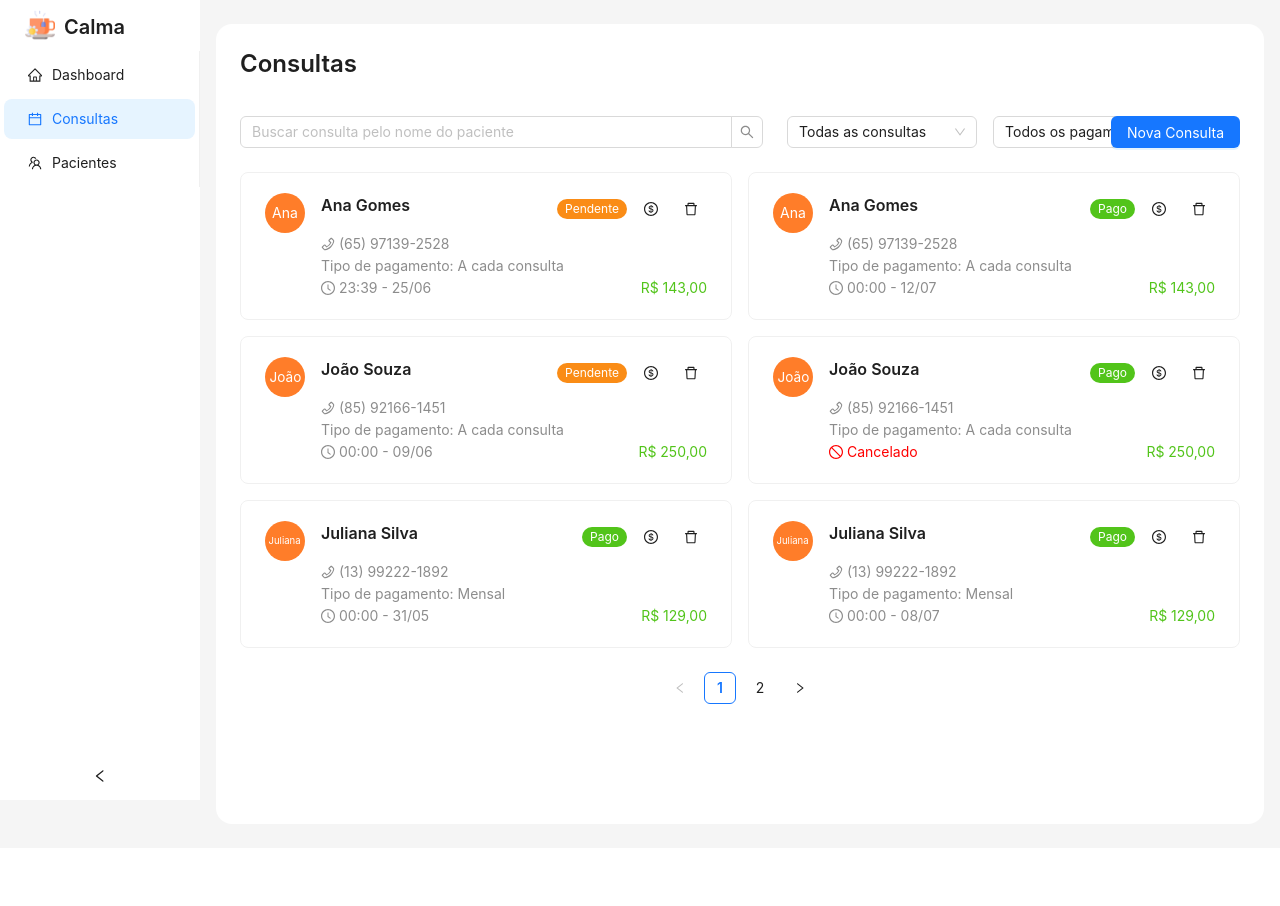
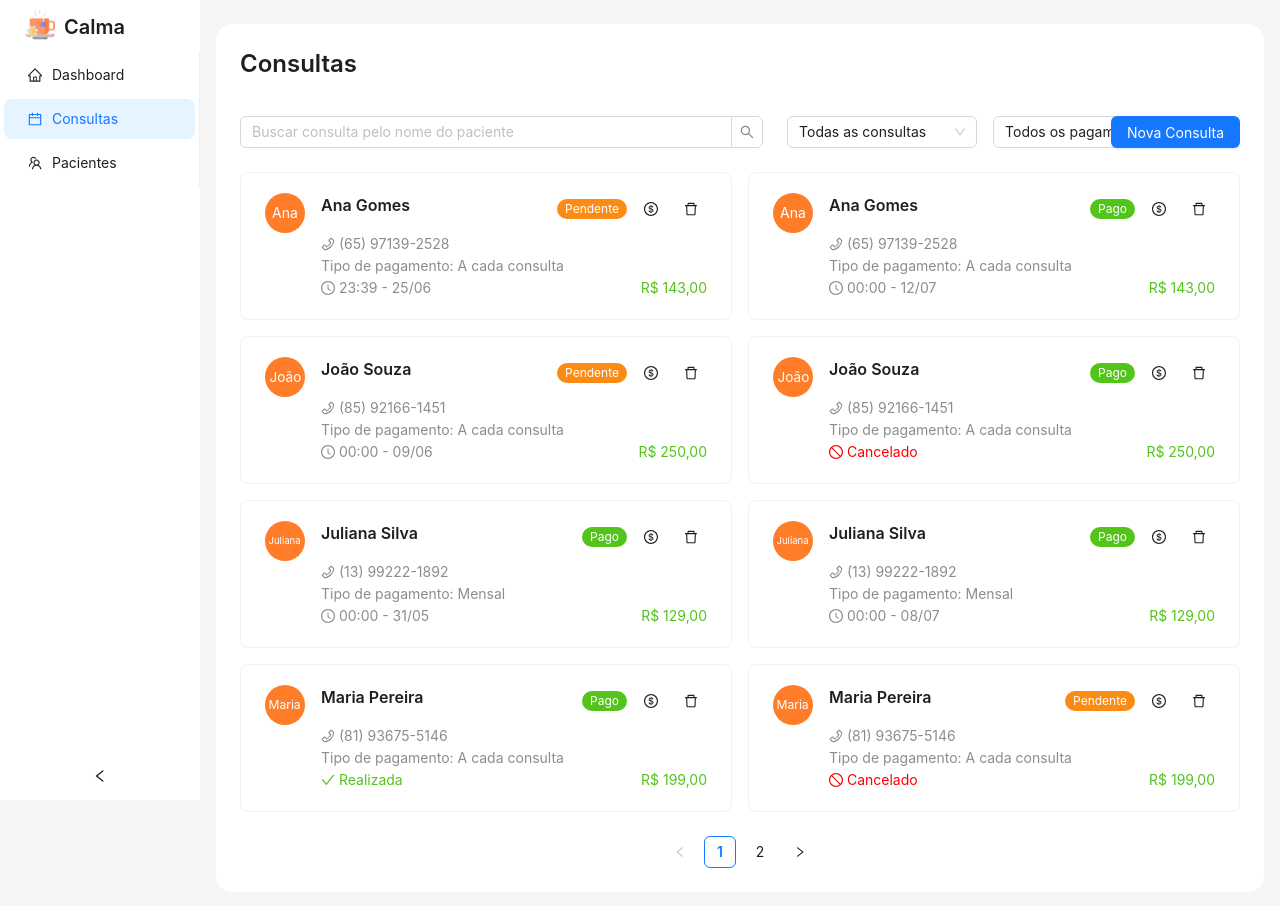
Before and after one commit to GustavoBrazThomaz/calma, a React (Vite) app: page /consultas in a window 1280 px wide. Shown: the top 906 px of the page. Before the commit the page ends 848 px from the top, so only its background shows below. Built offline with nearby package versions, Linux system fonts and the light colour scheme.

Commit message:
feat: add filters to appointment page

```diff
--- a/src/pages/appointments/appointments.tsx
+++ b/src/pages/appointments/appointments.tsx
@@ -18,6 +18,7 @@ import { AppointmentCard } from "../../ui/cards/appointment-card";
 import { AppointmentForm } from "../../ui/forms/appointment/appointment-form";
 import { paginateItems } from "../../utils/paginate-items";
 import { AppointmentLoading } from "./appointment.loading";
+import { ClearOutlined } from "@ant-design/icons";
 
 const { Title } = Typography;
 
@@ -31,18 +32,28 @@ export function Appointments() {
 
   const [searchParams, setSearchParams] = useSearchParams();
   const search = searchParams.get("search") ?? "";
-  const searchAppointment = useSearchAppointment(search);
-  const hasSearch = !!search;
-  const currentData = hasSearch ? searchAppointment.data : data;
+  const appointmentStatus = searchParams.get("appointmentStatus") ?? "all";
+  const paymentStatus = searchParams.get("paymentStatus") ?? "all";
+
+  const [filters, setFilters] = useState<{
+    search: string;
+    appointmentStatus: string;
+    paymentStatus: string;
+  }>({ search, appointmentStatus, paymentStatus });
+
+  const searchAppointment = useSearchAppointment({
+    search,
+    appointmentStatus,
+    paymentStatus,
+  });
+  const hasActiveFilters =
+    search !== "" || appointmentStatus !== "all" || paymentStatus !== "all";
+  const currentData = hasActiveFilters ? searchAppointment.data : data;
   const isEmpty = !currentData || currentData.length === 0;
-
-  const handleChange = (value: string) => {
-    console.log(`selected ${value}`);
-  };
 
   useEffect(() => {
     if (currentData) {
-      paginateItems(currentData, 1, setAppointments);
+      paginateItems(currentData, 1, setAppointments, 8);
       setPagination((prev) => ({
         ...prev,
         count: currentData.length,
@@ -53,7 +64,7 @@ export function Appointments() {
   function handleDelete(id: string) {
     if (data) {
       const newData = data.filter((item) => item.id !== id);
-      paginateItems(newData, pagination.page, setAppointments);
+      paginateItems(newData, pagination.page, setAppointments, 8);
       setPagination((prev) => {
         return {
           ...prev,
@@ -65,6 +76,39 @@ export function Appointments() {
     setAppointments((prev) => prev.filter((item) => item.id !== id));
   }
 
+  function handleClear() {
+    setSearchParams({});
+    setFilters({
+      search: "",
+      paymentStatus: "all",
+      appointmentStatus: "all",
+    });
+    refetch();
+  }
+
+  function handleFilter({
+    value,
+    paramName,
+  }: {
+    value: string;
+    paramName: string;
+  }) {
+    setSearchParams((prev) => {
+      const params = new URLSearchParams(prev);
+      params.set(paramName, value);
+      return params;
+    });
+    const newFilters = {
+      search: paramName === "search" ? value : filters.search,
+      appointmentStatus:
+        paramName === "appointmentStatus" ? value : filters.appointmentStatus,
+      paymentStatus:
+        paramName === "paymentStatus" ? value : filters.paymentStatus,
+    };
+
+    setFilters(newFilters);
+  }
+
   return (
     <Flex vertical gap="large">
       <Flex align="center" justify="space-between" style={{ width: "100%" }}>
@@ -74,20 +118,24 @@ export function Appointments() {
       <Flex gap="large">
         <Input.Search
           placeholder="Buscar consulta pelo nome do paciente"
-          allowClear
-          onSearch={(search: string) => setSearchParams({ search: search })}
-          onClear={() => {
-            setSearchParams({});
-            refetch();
-          }}
-          defaultValue={search}
+          onSearch={(value: string) =>
+            handleFilter({ value, paramName: "search" })
+          }
+          value={filters.search}
+          onChange={(event) =>
+            setFilters((prev) => {
+              return { ...prev, search: event.target.value };
+            })
+          }
         />
 
         <Flex gap="middle" style={{ width: "30%" }}>
           <Select
-            defaultValue="Todas as consultas"
+            value={filters.appointmentStatus}
             style={{ width: "50%", minWidth: "190px" }}
-            onChange={handleChange}
+            onChange={(value) =>
+              handleFilter({ value, paramName: "appointmentStatus" })
+            }
             options={[
               { value: "all", label: "Todas as consultas" },
               { value: "scheduled", label: "Agendados" },
@@ -95,18 +143,25 @@ export function Appointments() {
               { value: "cancel", label: "Cancelada" },
             ]}
           />
-
           <Select
-            defaultValue="Todos os pagamentos"
+            value={filters.paymentStatus}
             style={{ width: "50%", minWidth: "190px" }}
-            onChange={handleChange}
+            onChange={(value) =>
+              handleFilter({ value, paramName: "paymentStatus" })
+            }
             options={[
               { value: "all", label: "Todos os pagamentos" },
               { value: "paid", label: "Pagos" },
-              { value: "pendents", label: "Pendentes" },
+              { value: "pending", label: "Pendentes" },
             ]}
           />
         </Flex>
+
+        {(appointmentStatus !== "all" || paymentStatus !== "all" || search) && (
+          <Button onClick={handleClear}>
+            Limpar filtros <ClearOutlined />
+          </Button>
+        )}
 
         <Button onClick={() => setOpen(true)} variant="solid" color="blue">
           Nova Consulta
@@ -139,7 +194,7 @@ export function Appointments() {
           </Row>
           <Pagination
             onChange={(pag) => {
-              paginateItems(currentData, pag, setAppointments);
+              paginateItems(currentData, pag, setAppointments, 8);
               setPagination((prev) => {
                 return {
                   ...prev,
@@ -149,7 +204,7 @@ export function Appointments() {
             }}
             defaultCurrent={1}
             total={pagination.count}
-            defaultPageSize={6}
+            defaultPageSize={8}
             align="center"
           />
         </>
--- a/src/services/appointment/appointment.service.ts
+++ b/src/services/appointment/appointment.service.ts
@@ -73,16 +73,17 @@ export async function postCreateNewAppointment(appointment: AppointmentForm) {
 }
 
 export async function putToggleIsPaidById(id: string) {
-  appointments.map((appointment) =>
-    appointment.id === id
-      ? { ...appointment, isPaid: !appointment.isPaid }
-      : appointment
-  );
+  const index = appointments.findIndex((appointment) => appointment.id === id);
 
-  return new Promise((resolve, reject) => {
+  if (index === -1) {
+    return Promise.reject({ code: 404, message: "Consulta não encontrada" });
+  }
+
+  appointments[index].isPaid = !appointments[index].isPaid;
+
+  return new Promise((resolve) => {
     setTimeout(() => {
-      resolve(appointments);
-      reject({ code: 404, message: "Consulta não encontrada" });
+      resolve({ code: 204, message: "Status mudado com sucesso" });
     }, 500);
   });
 }
@@ -124,16 +125,33 @@ export async function getPatientAppointment(
 }
 
 export async function getSearchAppointment(
-  search: string
+  search: string,
+  appointmentStatus: string,
+  paymentStatus: string
 ): Promise<Appointment[]> {
   return new Promise((resolve) => {
     setTimeout(() => {
       const searchLower = search.toLowerCase();
-      const result = appointments.filter((patient) => {
+
+      const result = appointments.filter((appointment) => {
         const fullName =
-          `${patient.firstName} ${patient.lastName}`.toLowerCase();
-        return fullName.includes(searchLower);
+          `${appointment.firstName} ${appointment.lastName}`.toLowerCase();
+        const nameMatch = search ? fullName.includes(searchLower) : true;
+
+        const appointmentMatch =
+          appointmentStatus === "all" ||
+          appointment.status === appointmentStatus;
+
+        const paymentMatch =
+          paymentStatus === "all" ||
+          (paymentStatus === "paid" && appointment.isPaid === true) ||
+          (paymentStatus === "pending" && appointment.isPaid === false);
+
+        return nameMatch && appointmentMatch && paymentMatch;
       });
+
+      console.log(result);
+
       resolve(result);
     }, 500);
   });
--- a/src/services/appointment/use-search-appointment.tsx
+++ b/src/services/appointment/use-search-appointment.tsx
@@ -1,14 +1,25 @@
 import { useQuery } from "@tanstack/react-query";
 import { getSearchAppointment } from "./appointment.service";
 
-export function useSearchAppointment(search: string) {
+export function useSearchAppointment({
+  search,
+  appointmentStatus,
+  paymentStatus,
+}: {
+  search: string;
+  appointmentStatus: string;
+  paymentStatus: string;
+}) {
   const searchAppointment = useQuery({
-    queryKey: ["searchAppointment", search],
+    queryKey: ["searchAppointment", search, appointmentStatus, paymentStatus],
     queryFn: async () => {
-      const response = await getSearchAppointment(search);
+      const response = await getSearchAppointment(
+        search,
+        appointmentStatus,
+        paymentStatus
+      );
       return response;
     },
-    enabled: !!search,
   });
 
   return { ...searchAppointment };
--- a/src/ui/cards/appointment-card.tsx
+++ b/src/ui/cards/appointment-card.tsx
@@ -1,4 +1,5 @@
 import {
+  CheckOutlined,
   ClockCircleOutlined,
   DeleteOutlined,
   DollarOutlined,
@@ -135,6 +136,10 @@ export function AppointmentCard({
                 <p style={{ color: "red" }}>
                   <StopOutlined /> Cancelado
                 </p>
+              ) : status === "done" ? (
+                <p style={{ color: "#52C41A" }}>
+                  <CheckOutlined /> Realizada
+                </p>
               ) : (
                 <p>
                   <ClockCircleOutlined />{" "}
```
